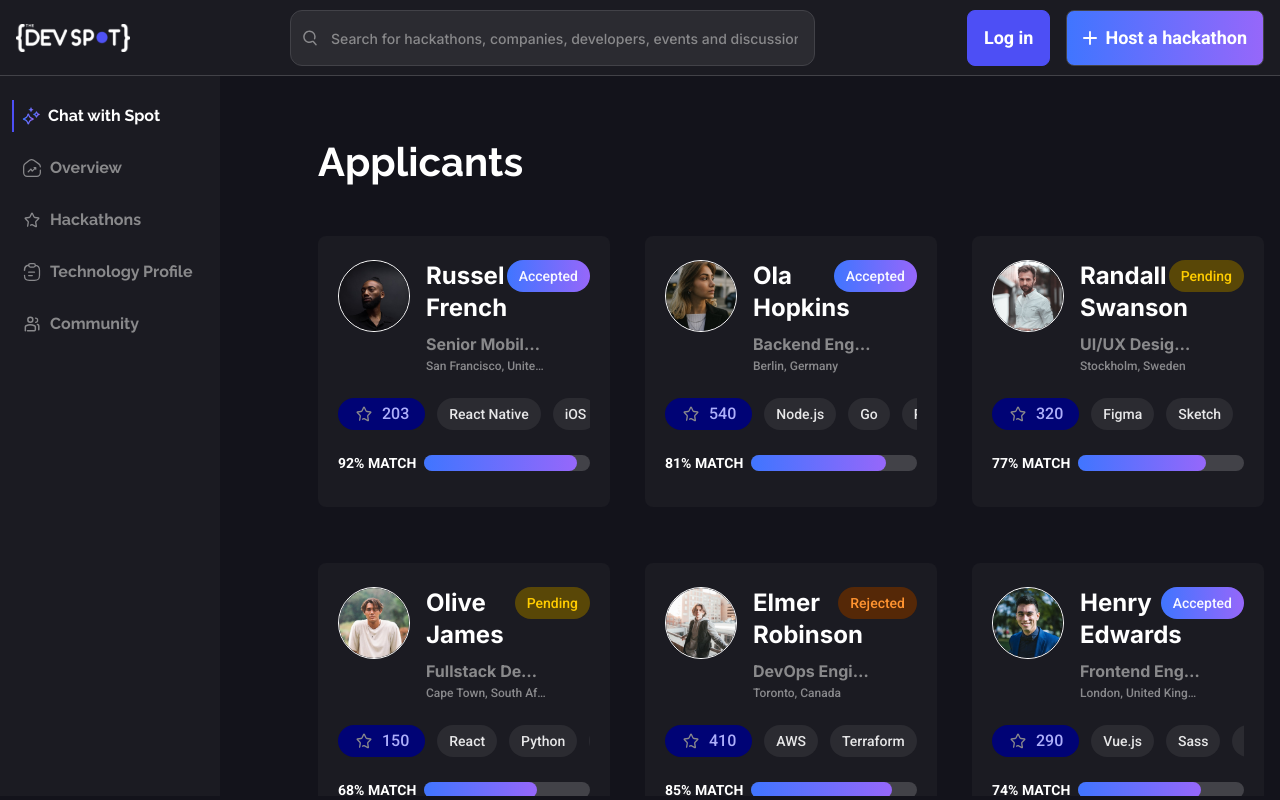
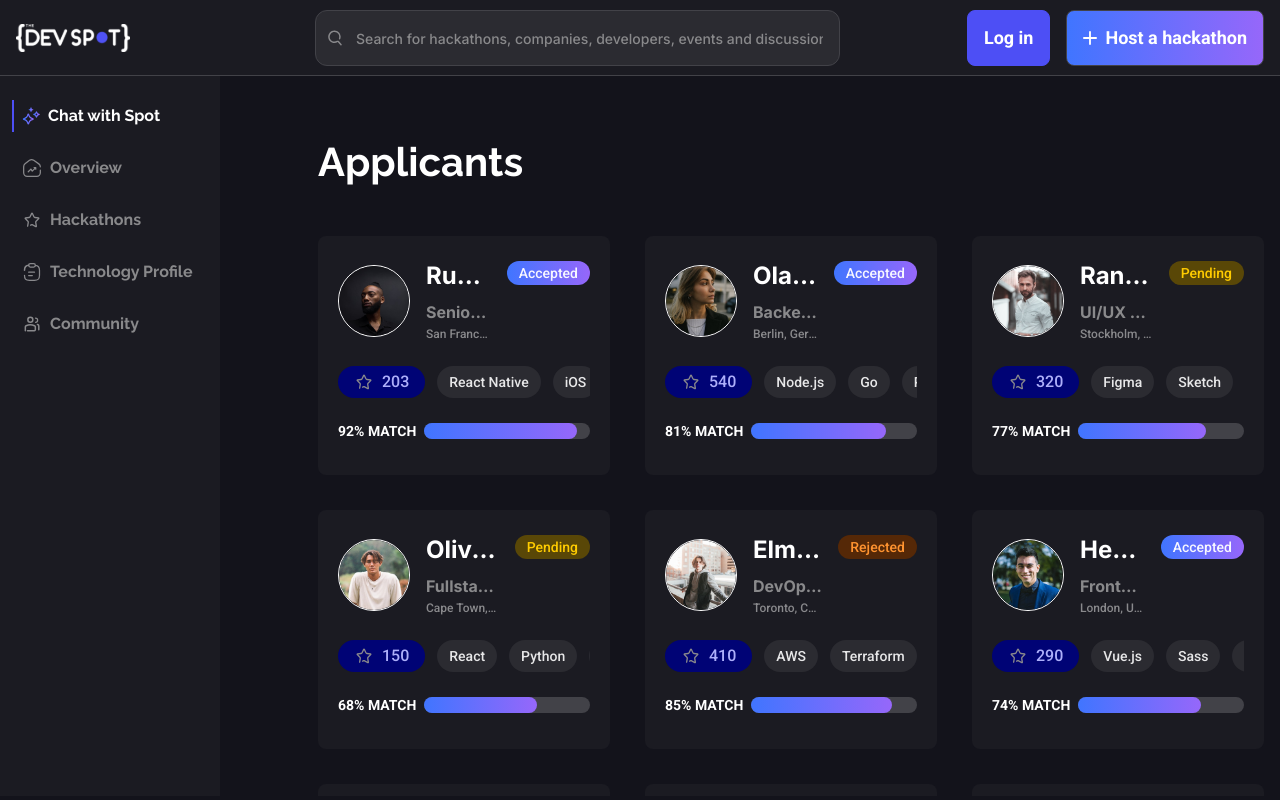
Before and after one commit to Abdulmojeed58/devspot, a Next.js app: page /applicants in a window 1280 px wide. Built offline with nearby package versions, Linux system fonts and the light colour scheme.

Commit message:
chore: adjust layout

```diff
--- a/src/components/common/applicant-card.tsx
+++ b/src/components/common/applicant-card.tsx
@@ -1,46 +1,54 @@
-import Link from "next/link";
-import { IApplicant } from "@/types/applicants-types";
-import Image from "next/image";
-import Progress from "./progress";
-import { StarIcon } from "../icons";
-import Chip from "./chip";
+import Link from "next/link"
+import type { IApplicant } from "@/types/applicants-types"
+import Image from "next/image"
+// import Progress from "../ui/progress"
+import { StarIcon } from "../icons"
+import Chip from "./chip"
+import Progress from "./progress"
 
 const ApplicantCard = ({ applicant }: { applicant: IApplicant }) => {
   return (
-    <Link
-      key={applicant.id}
-      href={`/applicants/${applicant.id}`}
-      className="block group"
-    >
+    <Link key={applicant.id} href={`/applicants/${applicant.id}`} className="block group">
       <div className="bg-dev-card rounded-lg py-4 px-3 sm:py-6 sm:px-5 md:px-[20px] hover:bg-dev-card-hover transition-colors">
         {/* Header */}
-        <div className="flex flex-col sm:flex-row md:flex-col xl:flex-row sm:items-start md:items-center xl:items-start sm:justify-between md:justify-between xl:justify-start gap-4 sm:gap-0 md:gap-4 xl:gap-0 mb-4 sm:mb-6">
-          <div className="flex flex-col sm:flex-row md:flex-col xl:flex-row items-center sm:items-start md:items-center xl:items-start gap-3 sm:gap-4 md:gap-3 xl:gap-4 w-full">
+        <div className="flex items-start justify-between gap-4 mb-4 sm:mb-6">
+          <div className="flex items-center gap-3 sm:gap-4 min-w-0 flex-1">
             <Image
-              src={applicant.avatarUrl}
+              src={applicant.avatarUrl || "/placeholder.svg"}
               alt={applicant.name}
-              className="rounded-full object-cover border border-white w-16 h-16 sm:w-[72px] sm:h-[72px]"
+              className="rounded-full object-cover border border-white w-16 h-16 sm:w-[72px] sm:h-[72px] flex-shrink-0"
               width={72}
               height={72}
             />
-            <div className="text-center sm:text-left">
-              <h3 className="font-bold text-lg sm:text-xl md:text-2xl text-white">{applicant.name}</h3>
-              <p className="text-sm sm:text-base font-semibold leading-6 sm:leading-7 text-dev-text-muted mt-1.5 truncate overflow-hidden whitespace-nowrap max-w-[180px] sm:max-w-[220px] lg:max-w-[100px] xl:max-w-[120px]">{applicant.title}</p>
-              <p className="text-[10px] sm:text-xs font-medium leading-3 text-[#89898C] font-roboto truncate overflow-hidden whitespace-nowrap max-w-[100px] sm:max-w-[140px] lg:max-w-[100px] xl:max-w-[120px]">{applicant.location}</p>
+            <div className="min-w-0 flex-1">
+              <h3 className="font-bold text-lg sm:text-xl md:text-2xl text-white truncate">{applicant.name}</h3>
+              <p className="text-sm sm:text-base font-semibold leading-6 sm:leading-7 text-dev-text-muted mt-1.5 truncate">
+                {applicant.title}
+              </p>
+              <p className="text-[10px] sm:text-xs font-medium leading-3 text-[#89898C] font-roboto truncate">
+                {applicant.location}
+              </p>
             </div>
           </div>
-          <Chip status={applicant.decision} />
+          <div className="flex-shrink-0">
+            <Chip status={applicant.decision} />
+          </div>
         </div>
 
         {/* Skills */}
-        <div className="overflow-x-auto whitespace-nowrap mb-4 sm:mb-5 scrollbar-none" style={{ msOverflowStyle: 'none', scrollbarWidth: 'none' }}>
+        <div
+          className="overflow-x-auto whitespace-nowrap mb-4 sm:mb-5 scrollbar-none"
+          style={{ msOverflowStyle: "none", scrollbarWidth: "none" }}
+        >
           <style>{`
             .scrollbar-none::-webkit-scrollbar { display: none; }
           `}</style>
           <div className="inline-flex items-center gap-2 sm:gap-3">
             <div className="flex items-center gap-1 sm:gap-2 py-1 px-3 sm:px-4 bg-[#000375] rounded-full">
               <StarIcon />
-              <p className="text-xs sm:text-sm md:text-base font-medium leading-5 sm:leading-6 text-[#ADAFFA] font-roboto">{applicant.likes}</p>
+              <p className="text-xs sm:text-sm md:text-base font-medium leading-5 sm:leading-6 text-[#ADAFFA] font-roboto">
+                {applicant.likes}
+              </p>
             </div>
             {applicant.skills.map((skill, index) => (
               <span
@@ -59,7 +67,7 @@ const ApplicantCard = ({ applicant }: { applicant: IApplicant }) => {
         </div>
       </div>
     </Link>
-  );
-};
+  )
+}
 
-export default ApplicantCard;
+export default ApplicantCard
--- a/src/layouts/footer.tsx
+++ b/src/layouts/footer.tsx
@@ -21,9 +21,9 @@ const footerLinks = [
 ];
 
 
-const Footer = () => {
+const Footer = ({ isApplicantsPage }: { isApplicantsPage: boolean }) => {
   return (
-    <div className="bg-dev-card px-4 md:px-[40px] pt-6 md:pt-[35px] mt-8 md:mt-[48px]">
+    <div className={`bg-dev-card px-4 md:px-[40px] pt-6 md:pt-[35px] mt-8 md:mt-[48px] ${isApplicantsPage ? '' : 'pb-[70px]'}`}>
       <div className="flex flex-col md:flex-row items-center md:justify-between mb-6 md:mb-[36px] gap-4 md:gap-0">
         <div className="flex flex-col md:flex-row items-center gap-4 md:gap-[60px] text-xs md:text-sm font-medium leading-6 font-roboto text-dev-text-muted">
           {footerLinks.map((link) => (
--- a/src/layouts/main-layout.tsx
+++ b/src/layouts/main-layout.tsx
@@ -72,7 +72,7 @@ export default function MainLayout({ children, applicant }: LayoutProps) {
             )}
           </button>
           {/* Logo */}
-          <div className="flex items-center space-x-2 mr-4 md:mr-32">
+          <div className={`flex items-center space-x-2 mr-4 ${isApplicantsPage ? 'md:mr-[153px]' : 'md:mr-24'}`}>
             <Logo />
           </div>
 
@@ -85,7 +85,7 @@ export default function MainLayout({ children, applicant }: LayoutProps) {
                 value={search}
                 onChange={onSearchChange}
                 placeholder="Search for hackathons, companies, developers, events and discussions"
-                className="w-full bg-[#2B2B31] border border-[#424248] rounded-[12px] pl-10 pr-4 py-2 text-dev-text placeholder-dev-text-muted focus:outline-none focus:ring-2 focus:ring-dev-primary text-sm font-medium leading-6 h-full"
+                className="w-full bg-[#2B2B31] border border-[#424248] rounded-[12px] pl-10 pr-4 py-2 text-dev-text placeholder-dev-text-muted focus:outline-none focus:ring-1 focus:ring-dev-primary text-sm font-medium leading-6 h-full"
               />
             </div>
           </div>
@@ -158,7 +158,7 @@ export default function MainLayout({ children, applicant }: LayoutProps) {
           <div className="overflow-y-auto h-full">
             {children}
             {/* Footer */}
-            <Footer />
+            <Footer isApplicantsPage={isApplicantsPage} />
           </div>
         </main>
       </div>
--- a/src/sections/applicants/applicant-banner.tsx
+++ b/src/sections/applicants/applicant-banner.tsx
@@ -39,7 +39,7 @@ const ApplicantBanner = ({ applicant, openToWork, openToProjects }: { applicant:
           </div>
 
           <div className="flex flex-col items-center lg:items-end text-center lg:text-right mt-4 lg:mt-0 w-full lg:w-auto lg:h-full">
-            <div className="text-white flex flex-col lg:items-end lg:justify-between lg:gap-14">
+            <div className="text-white flex flex-col lg:items-end lg:justify-between lg:gap-20">
               <div className="text-lg sm:text-2xl md:text-[32px] font-bold leading-normal font-raleway">
                 Applicant #{applicant.applicantId}
               </div>
--- a/src/sections/applicants/applicants.tsx
+++ b/src/sections/applicants/applicants.tsx
@@ -29,7 +29,7 @@ export default function Applicants() {
 
       {isError && <div className="text-red-500">Failed to load applicants.</div>}
 
-      <div className="grid grid-cols-1 md:grid-cols-2 lg:grid-cols-3 gap-x-[20px] gap-y-[30px] lg:gap-x-[33px] lg:gap-y-[33px] xl:gap-x-[35px] xl:gap-y-[56px]">
+      <div className="grid grid-cols-1 lg:grid-cols-2 xl:grid-cols-3 gap-x-[20px] gap-y-[30px] lg:gap-x-[33px] lg:gap-y-[33px] xl:gap-x-[35px] xl:gap-y-[35px]">
         {isLoading &&
           Array.from({ length: 6 }).map((_, i) => (
             <Skeleton key={i} className="h-[260px] w-full rounded-lg" />
```
